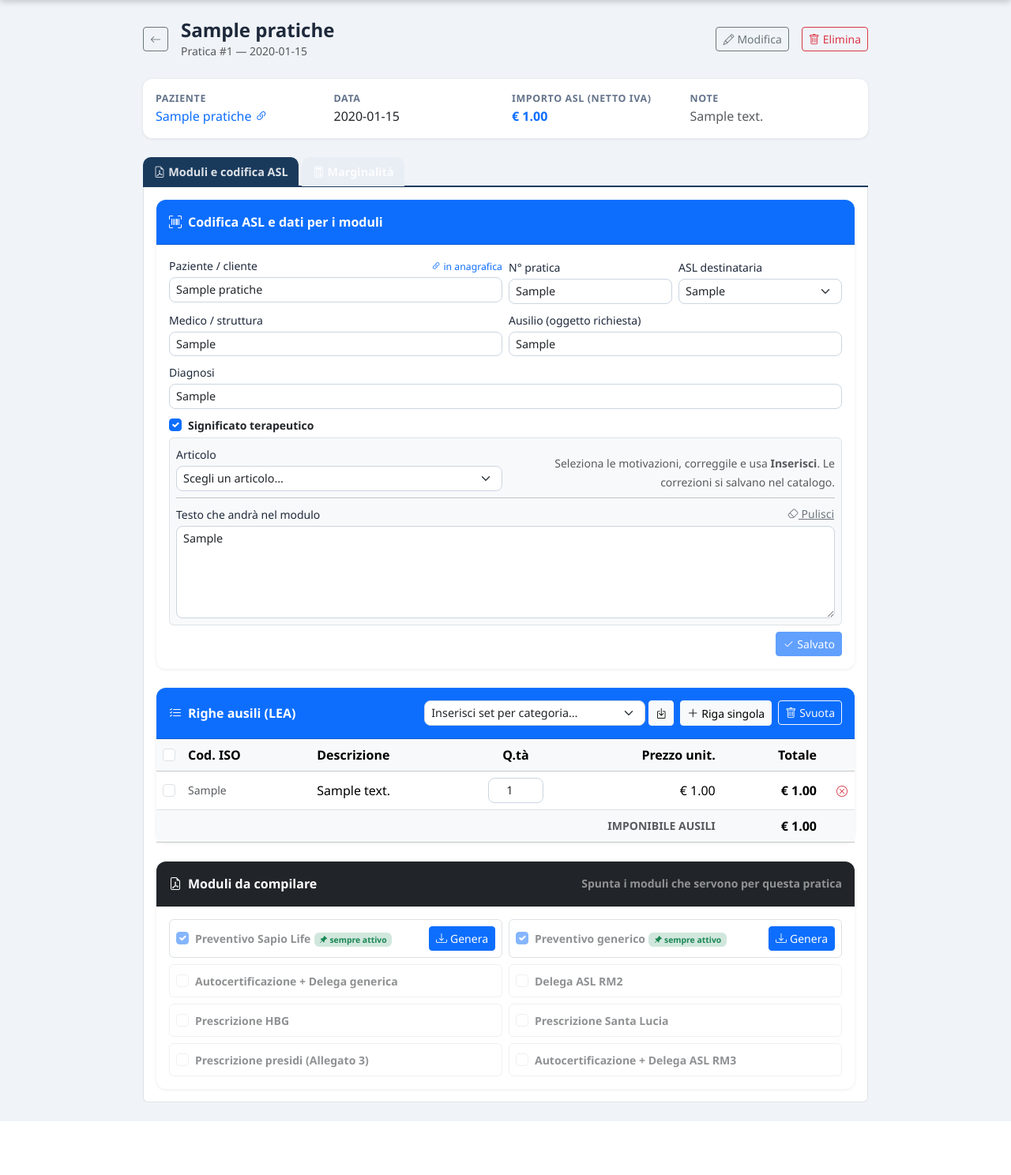
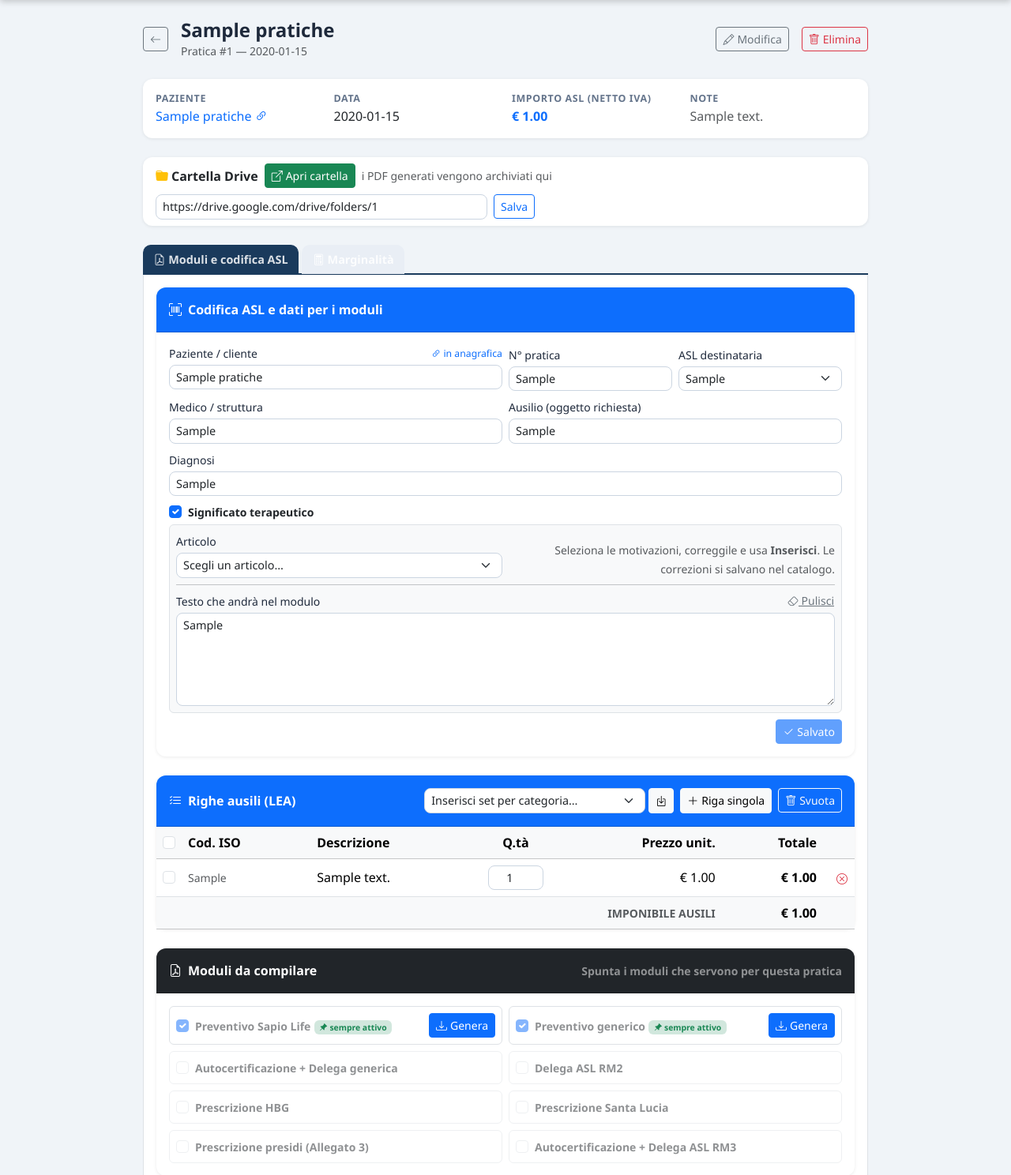
Before and after one commit to mattiamarsili-dot/gestionale-marginalita, a Flask app: page /pratica/1 in a window 1280 px wide. Shown: the part 106-1594 px from the top of the page at 79% size. Before the commit the page ends 1526 px from the top, so only its background shows below. Run offline with Flask 3, Linux system fonts and the light colour scheme; data comes from the database, SQL or seed files in the repository; tables that the repository leaves empty hold one stand-in row (values such as "Sample post"); some libraries are stand-ins or nearby versions.

Commit message:
feat(drive): link cartella di riferimento nella pratica + scope drive
- Box "Cartella Drive" nella scheda pratica: incolli/salvi il link della
  cartella (estrae l'id da /folders/ID, ?id=ID o id nudo) e pulsante
  "Apri cartella" per accedere e scaricare i PDF archiviati.
- L'auto-archiviazione memorizza sulla pratica la cartella usata
  (drive_archivio_id) così il link compare in scheda e come icona nella lista.
- Scope OAuth ampliato a 'drive' per poter caricare anche in cartelle
  esistenti dell'utente (di cui si incolla il link), non solo in quelle
  create dall'app. Route POST /pratica/<id>/drive-link.

Co-Authored-By: Claude Opus 4.8 <noreply@anthropic.com>

```diff
--- a/app.py
+++ b/app.py
@@ -1118,6 +1118,40 @@ def _archivia_su_drive(pdf_bytes: bytes, filename: str, pratica_d: dict, cliente
     if not folder_id:
         return
     drive_archive.carica_pdf(pdf_bytes, filename, folder_id)
+    # Memorizza sulla pratica la cartella usata, così la scheda mostra il link
+    # "Apri cartella Drive" (dove trovi i PDF archiviati).
+    if (pratica_d.get("drive_archivio_id") or "").strip() != folder_id:
+        with get_db() as conn:
+            conn.cursor().execute(
+                f"UPDATE pratiche SET drive_archivio_id = {_PH} WHERE id = {_PH}",
+                (folder_id, pratica_d["id"]),
+            )
+        pratica_d["drive_archivio_id"] = folder_id
+
+
+def _estrai_folder_id(s: str) -> str:
+    """Estrae l'id cartella da un link Drive (…/folders/ID o ?id=ID) o da un id nudo."""
+    import re
+    s = (s or "").strip()
+    if not s:
+        return ""
+    m = re.search(r"/folders/([A-Za-z0-9_-]+)", s) or re.search(r"[?&]id=([A-Za-z0-9_-]+)", s)
+    if m:
+        return m.group(1)
+    return s if ("/" not in s and " " not in s) else ""
+
+
+@app.route("/pratica/<int:pratica_id>/drive-link", methods=["POST"])
+def pratica_drive_link(pratica_id):
+    """Imposta/aggiorna (o svuota) il link della cartella Drive di riferimento."""
+    fid = _estrai_folder_id(request.form.get("drive_link", ""))
+    with get_db() as conn:
+        conn.cursor().execute(
+            f"UPDATE pratiche SET drive_archivio_id = {_PH} WHERE id = {_PH}",
+            (fid or None, pratica_id),
+        )
+    return redirect(request.form.get("torna")
+                    or url_for("dettaglio_pratica", pratica_id=pratica_id))
 
 
 @app.route("/drive/collega")
--- a/config.py
+++ b/config.py
@@ -92,7 +92,7 @@ if not GOOGLE_CREDENTIALS_JSON:
 
 # ── Google Drive — archiviazione PDF (OAuth utente) ─────────────────────────────
 # Credenziali OAuth "App web" create dall'utente in Google Cloud Console.
-# Servono per CARICARE i PDF generati nel Drive personale dell'utente.
-# Scope: drive.file (l'app vede solo i file/cartelle che crea lei).
+# Servono per CARICARE i PDF generati nel Drive personale dell'utente, anche in
+# cartelle già esistenti di cui si incolla il link nella pratica (scope: drive).
 GOOGLE_OAUTH_CLIENT_ID = os.environ.get("GOOGLE_OAUTH_CLIENT_ID", "")
 GOOGLE_OAUTH_CLIENT_SECRET = os.environ.get("GOOGLE_OAUTH_CLIENT_SECRET", "")
--- a/drive_archive.py
+++ b/drive_archive.py
@@ -3,8 +3,9 @@ Archiviazione dei PDF generati nel Google Drive PERSONALE dell'utente, via OAuth
 
 A differenza di drive_sync.py (service account, sola lettura, importa i PDF dei
 fornitori), qui l'app agisce COME L'UTENTE per CARICARE i moduli generati nelle
-sue cartelle. Scope: drive.file → l'app vede/gestisce solo i file e le cartelle
-che crea lei (non tocca il resto del Drive).
+sue cartelle. Scope: drive → serve per poter caricare anche in cartelle già
+esistenti nel Drive dell'utente (di cui si incolla il link nella pratica); con
+drive.file l'app potrebbe scrivere solo nelle cartelle create da lei.
 
 Setup (una tantum, lato utente):
   1. Google Cloud Console → abilita "Google Drive API".
@@ -32,7 +33,7 @@ try:
 except ImportError:
     _LIBS = False
 
-_SCOPES = ["https://www.googleapis.com/auth/drive.file"]
+_SCOPES = ["https://www.googleapis.com/auth/drive"]
 _AUTH_URI = "https://accounts.google.com/o/oauth2/v2/auth"
 _TOKEN_URI = "https://oauth2.googleapis.com/token"
 _FOLDER_MIME = "application/vnd.google-apps.folder"
--- a/templates/dettaglio_pratica.html
+++ b/templates/dettaglio_pratica.html
@@ -54,6 +54,28 @@
           </div>
           {% endif %}
         </div>
+      </div>
+    </div>
+
+    <!-- Cartella Drive di riferimento -->
+    <div class="card mb-4">
+      <div class="card-body py-2 px-3">
+        <form method="post" action="{{ url_for('pratica_drive_link', pratica_id=pratica.id) }}"
+              class="d-flex flex-wrap align-items-center gap-2">
+          <span class="fw-semibold text-nowrap"><i class="bi bi-folder-fill text-warning me-1"></i>Cartella Drive</span>
+          {% if pratica.drive_archivio_id %}
+          <a href="https://drive.google.com/drive/folders/{{ pratica.drive_archivio_id }}"
+             target="_blank" rel="noopener" class="btn btn-sm btn-success text-nowrap">
+            <i class="bi bi-box-arrow-up-right me-1"></i>Apri cartella
+          </a>
+          <span class="text-muted small">i PDF generati vengono archiviati qui</span>
+          {% endif %}
+          <input type="text" name="drive_link" class="form-control form-control-sm" style="min-width:220px; max-width:420px"
+                 placeholder="Incolla qui il link della cartella Drive…"
+                 value="{% if pratica.drive_archivio_id %}https://drive.google.com/drive/folders/{{ pratica.drive_archivio_id }}{% endif %}">
+          <input type="hidden" name="torna" value="{{ request.path }}">
+          <button type="submit" class="btn btn-sm btn-outline-primary">Salva</button>
+        </form>
       </div>
     </div>
 
```
Also changed, not shown: templates/pratiche.html (+9 -2 lines).
